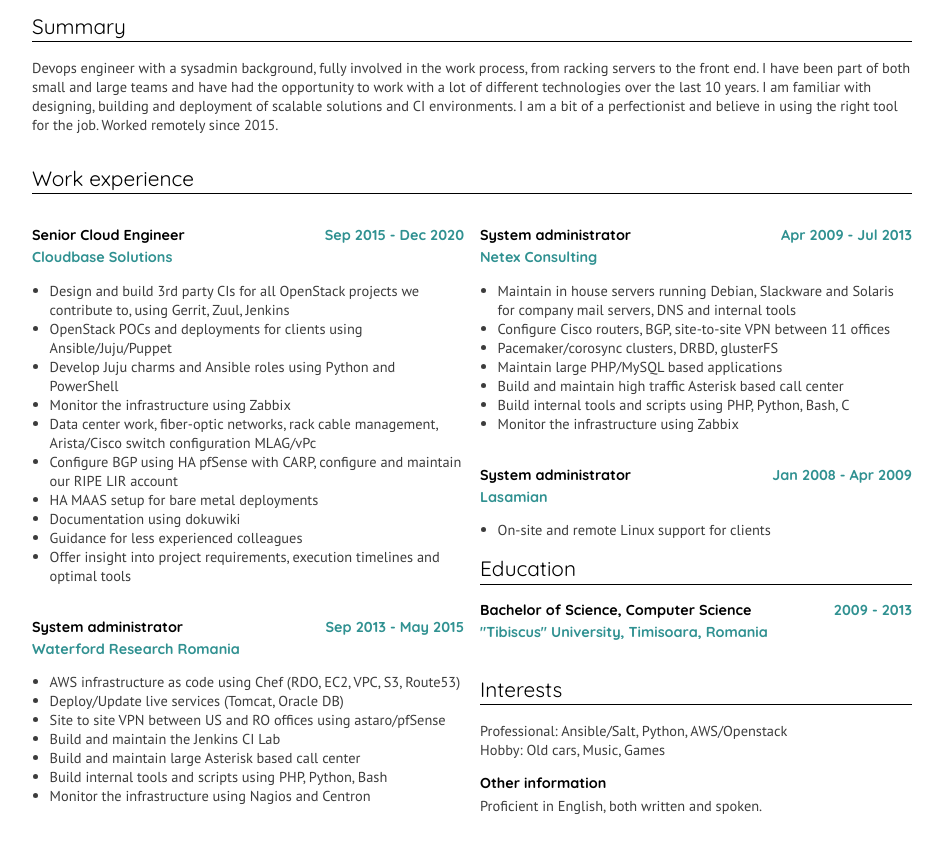
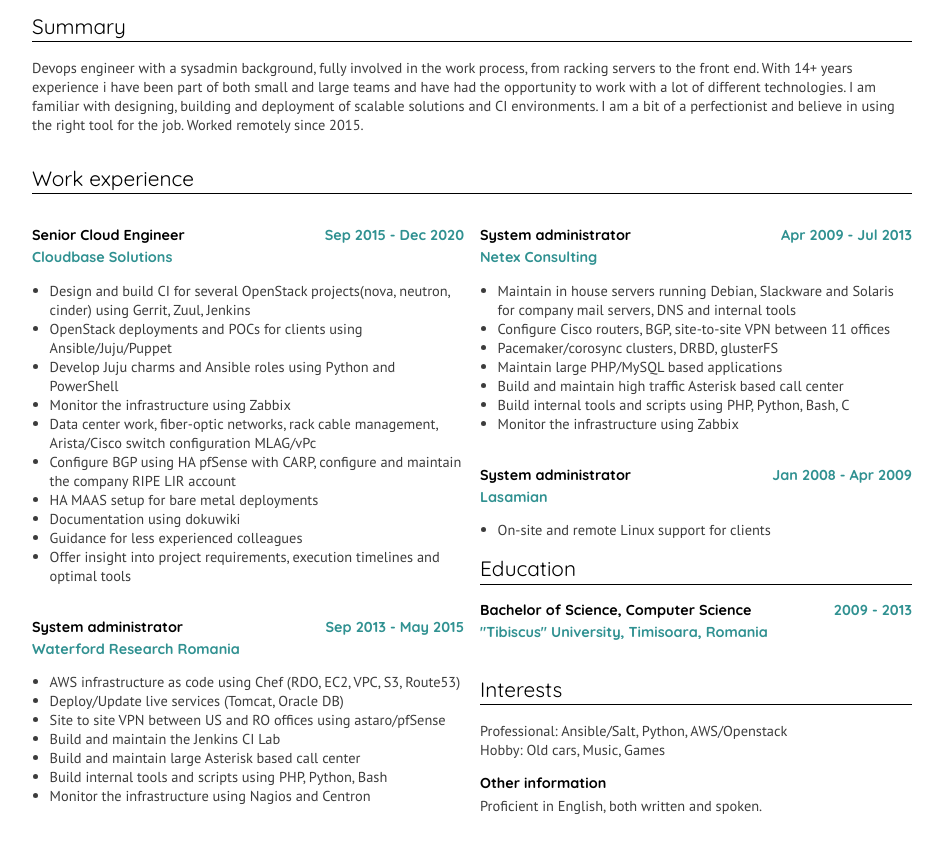
Before and after one commit to andreibacos/andreibacos.github.io, a plain HTML site: page index.html in a window 1280 px wide. Shown: the part 74-921 px from the top of the page, without its empty margins (168-1111 px from the left). Drawn offline with Linux system fonts and the light colour scheme.

Commit message:
Update index.html

```diff
--- a/index.html
+++ b/index.html
@@ -139,8 +139,8 @@ ul {
           </div>
           <p>
             Devops engineer with a sysadmin background, fully involved in the work process, from racking servers to the front end.
-            I have been part of both small and large teams and have had the opportunity to work with a lot of different technologies
-            over the last 10 years. I am familiar with designing, building and deployment of scalable solutions and CI environments.
+            With 14+ years experience i have been part of both small and large teams and have had the opportunity to work with a lot of different technologies.
+            I am familiar with designing, building and deployment of scalable solutions and CI environments.
             I am a bit of a perfectionist and believe in using the right tool for the job. Worked remotely since 2015.
 
           </p>
@@ -181,12 +181,12 @@ ul {
             </div>
           </div>
           <ul>
-            <li>Design and build 3rd party CIs for all OpenStack projects we contribute to, using Gerrit, Zuul, Jenkins</li>
-            <li>OpenStack POCs and deployments for clients using Ansible/Juju/Puppet</li>
+            <li>Design and build CI for several OpenStack projects(nova, neutron, cinder) using Gerrit, Zuul, Jenkins</li>
+            <li>OpenStack deployments and POCs for clients using Ansible/Juju/Puppet</li>
             <li>Develop Juju charms and Ansible roles using Python and PowerShell</li>
             <li>Monitor the infrastructure using Zabbix</li>
             <li>Data center work, fiber-optic networks, rack cable management, Arista/Cisco switch configuration MLAG/vPc</li>
-            <li>Configure BGP using HA pfSense with CARP, configure and maintain our RIPE LIR account</li>
+            <li>Configure BGP using HA pfSense with CARP, configure and maintain the company RIPE LIR account</li>
             <li>HA MAAS setup for bare metal deployments</li>
             <li>Documentation using dokuwiki</li>
             <li>Guidance for less experienced colleagues</li>
```
